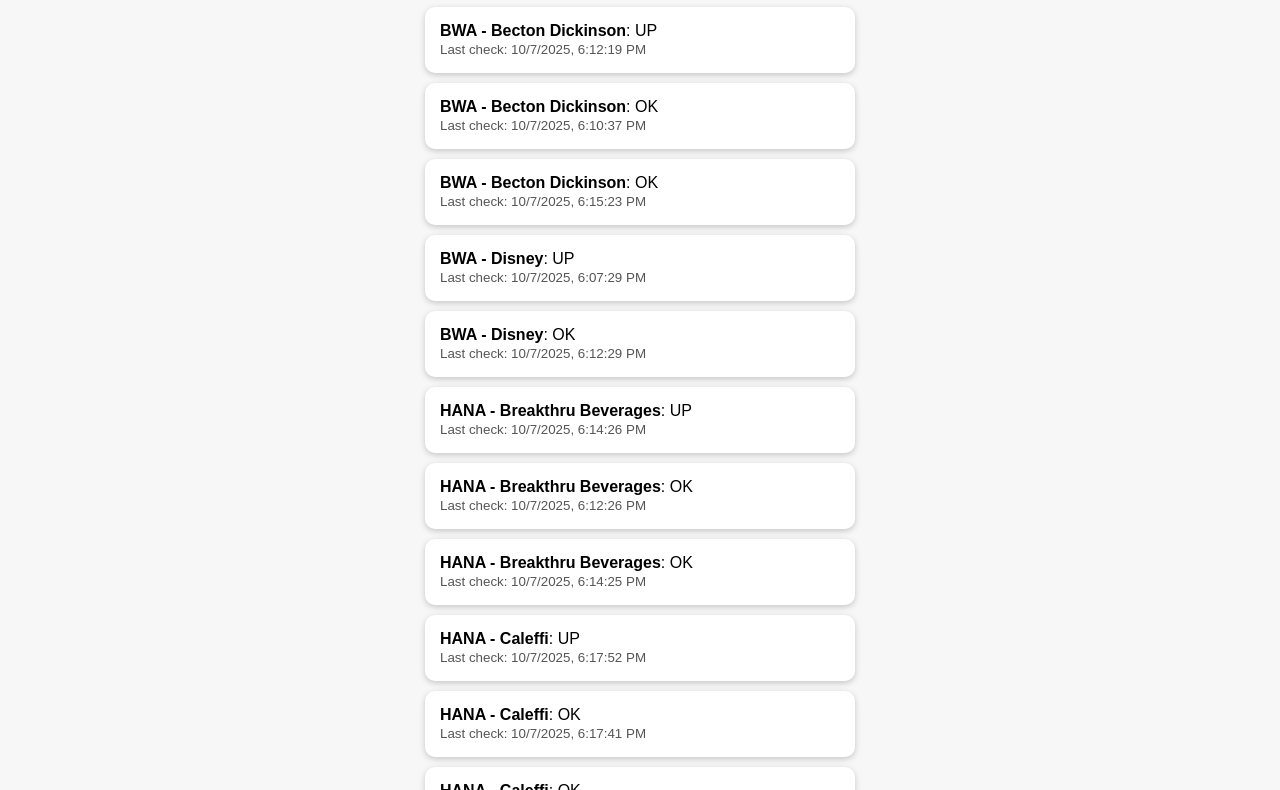
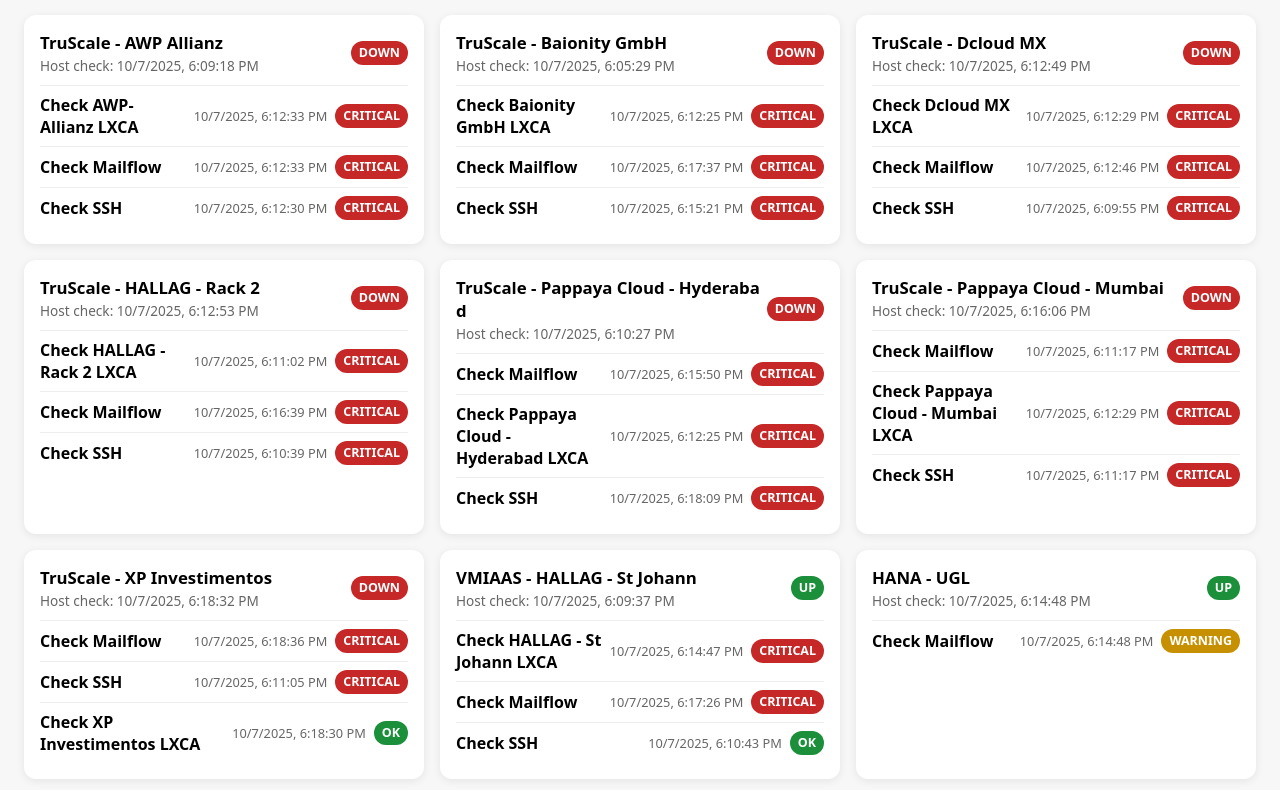
Before and after one commit to mbright-work/status-dashboard, a plain HTML site: page index.html in a window 1280 px wide. Shown: the part 101-891 px from the top of the page. Drawn offline with Linux system fonts and the light colour scheme.

Commit message:
Update index.html

```diff
--- a/index.html
+++ b/index.html
@@ -1,35 +1,136 @@
 <!DOCTYPE html>
-<html>
+<html lang="en">
 <head>
-  <meta charset="utf-8">
-  <title>Device Status Dashboard</title>
+  <meta charset="utf-8" />
+  <title>Device & Service Status</title>
+  <meta name="viewport" content="width=device-width, initial-scale=1" />
   <style>
-    body { font-family: Arial, sans-serif; background: #f7f7f7; padding: 20px; }
-    h1 { text-align: center; }
-    .card { background: #fff; padding: 15px; margin: 10px auto; border-radius: 10px;
-            box-shadow: 0 2px 6px rgba(0,0,0,0.2); max-width: 400px; }
-    .up { color: green; font-weight: bold; }
-    .down { color: red; font-weight: bold; }
-    small { color: #555; }
+    :root { --ok:#1b8f3a; --warn:#c69000; --crit:#c62828; --unk:#666; --up:#1b8f3a; --down:#c62828; --unreach:#8e24aa; }
+    body { font-family: system-ui, -apple-system, Segoe UI, Roboto, Arial, sans-serif; background:#f7f7f7; margin:0; padding:24px; }
+    h1 { margin:0 0 12px; text-align:center; }
+    #updated { text-align:center; color:#555; margin-bottom:18px; font-size:0.9rem; }
+    .grid { display:grid; gap:16px; grid-template-columns: repeat(auto-fill, minmax(320px, 1fr)); }
+    .card { background:#fff; border-radius:12px; box-shadow:0 2px 8px rgba(0,0,0,.08); padding:16px; }
+    .host-head { display:flex; justify-content:space-between; align-items:center; margin-bottom:10px; }
+    .host-name { font-weight:700; font-size:1.05rem; word-break:break-all; }
+    .sub { color:#666; font-size:0.85rem; margin-top:2px; }
+    .badge { display:inline-block; padding:2px 8px; border-radius:999px; font-size:0.78rem; font-weight:700; line-height:1.6; color:#fff; }
+    .ok{background:var(--ok);} .up{background:var(--up);}
+    .warning{background:var(--warn);} .critical{background:var(--crit);}
+    .unknown{background:var(--unk);} .down{background:var(--down);} .unreachable{background:var(--unreach);}
+    ul.services { list-style:none; padding:0; margin:8px 0 0; }
+    ul.services li { display:flex; justify-content:space-between; align-items:center; padding:8px 0; border-top:1px solid #eee; gap:8px; }
+    .svc-name { font-weight:600; flex:1; word-break:break-word; }
+    .svc-meta { color:#666; font-size:0.8rem; white-space:nowrap; }
+    .empty { text-align:center; color:#666; margin-top:24px; }
   </style>
 </head>
 <body>
-  <h1>Device Status</h1>
-  <div id="dashboard"></div>
+  <h1>Device & Service Status</h1>
+  <div id="updated">Loading…</div>
+  <div id="grid" class="grid"></div>
+
   <script>
+    function stateClass(s) {
+      const v = String(s || '').toUpperCase();
+      if (v === 'OK') return 'ok';
+      if (v === 'UP') return 'up';
+      if (v === 'WARNING') return 'warning';
+      if (v === 'CRITICAL') return 'critical';
+      if (v === 'DOWN') return 'down';
+      if (v === 'UNREACHABLE') return 'unreachable';
+      return 'unknown';
+    }
+    function fmt(ts) {
+      try { return new Date(ts).toLocaleString(); } catch { return String(ts || ''); }
+    }
+
+    // Turn flat records (hosts & services) into a host->services map
+    function groupByHost(records){
+      const hosts = new Map();
+      for (const r of records) {
+        const key = r.device || r.host || 'UNKNOWN';
+        if (!hosts.has(key)) hosts.set(key, { host: key, hostStatus: null, hostTs: null, address: r.address || '', services: [] });
+        const h = hosts.get(key);
+        if (r.service) {
+          h.services.push({ name: r.service, status: r.status, ts: r.timestamp });
+        } else {
+          h.hostStatus = r.status || h.hostStatus;
+          h.hostTs = r.timestamp || h.hostTs;
+          if (r.address) h.address = r.address;
+        }
+      }
+      // sort services per host (worst first)
+      const sev = s => ({CRITICAL:0, DOWN:0, UNREACHABLE:1, WARNING:2, UNKNOWN:3, OK:4, UP:4}[String(s).toUpperCase()] ?? 5);
+      for (const h of hosts.values()) h.services.sort((a,b)=> sev(a.status)-sev(b.status) || a.name.localeCompare(b.name));
+      // sort hosts by worst status then name
+      const arr = Array.from(hosts.values());
+      const worst = h => {
+        const pool = [h.hostStatus, ...h.services.map(s=>s.status)].filter(Boolean).map(x=>String(x).toUpperCase());
+        if (pool.includes('CRITICAL') || pool.includes('DOWN')) return 0;
+        if (pool.includes('UNREACHABLE')) return 1;
+        if (pool.includes('WARNING')) return 2;
+        if (pool.includes('UNKNOWN')) return 3;
+        return 4; // OK/UP or none
+      };
+      arr.sort((a,b)=> worst(a)-worst(b) || a.host.localeCompare(b.host));
+      return arr;
+    }
+
     async function loadData() {
-      const resp = await fetch('status.json');
+      const url = 'status.json?ts=' + Date.now(); // cache-buster
+      const resp = await fetch(url, { cache: 'no-store' });
+      if (!resp.ok) throw new Error('Fetch failed: ' + resp.status);
       const data = await resp.json();
-      const dash = document.getElementById('dashboard');
-      dash.innerHTML = data.map(d => `
-        <div class="card">
-          <b>${d.device}</b>: <span class="${d.status}">${d.status.toUpperCase()}</span><br>
-          <small>Last check: ${new Date(d.timestamp).toLocaleString()}</small>
-        </div>
-      `).join('');
+
+      const grouped = groupByHost(Array.isArray(data) ? data : []);
+      const grid = document.getElementById('grid');
+      const updated = document.getElementById('updated');
+
+      if (!grouped.length) {
+        grid.innerHTML = '<div class="empty">No data.</div>';
+        updated.textContent = 'Last updated: ' + new Date().toLocaleString();
+        return;
+      }
+
+      grid.innerHTML = grouped.map(h => {
+        const hostBadge = h.hostStatus ? `<span class="badge ${stateClass(h.hostStatus)}">${String(h.hostStatus).toUpperCase()}</span>` : '';
+        const addr = h.address ? `<div class="sub">${h.address}</div>` : '';
+        const hostTs = h.hostTs ? `<div class="sub">Host check: ${fmt(h.hostTs)}</div>` : '';
+        const svcList = h.services.length
+          ? `<ul class="services">` + h.services.map(s => `
+               <li>
+                 <span class="svc-name">${s.name}</span>
+                 <span class="svc-meta">${fmt(s.ts)}</span>
+                 <span class="badge ${stateClass(s.status)}">${String(s.status).toUpperCase()}</span>
+               </li>
+             `).join('') + `</ul>`
+          : `<div class="sub">No services reported.</div>`;
+
+        return `
+          <div class="card">
+            <div class="host-head">
+              <div>
+                <div class="host-name">${h.host}</div>
+                ${addr}
+                ${hostTs}
+              </div>
+              ${hostBadge}
+            </div>
+            ${svcList}
+          </div>
+        `;
+      }).join('');
+
+      updated.textContent = 'Last updated: ' + new Date().toLocaleString();
     }
-    loadData();
-    setInterval(loadData, 60000); // refresh every minute
+
+    // initial + periodic refresh
+    loadData().catch(err => {
+      document.getElementById('grid').innerHTML = `<div class="empty">Error loading data: ${err.message}</div>`;
+      document.getElementById('updated').textContent = 'Last updated: ' + new Date().toLocaleString();
+    });
+    setInterval(loadData, 30000); // refresh every 30s
   </script>
 </body>
 </html>
```
